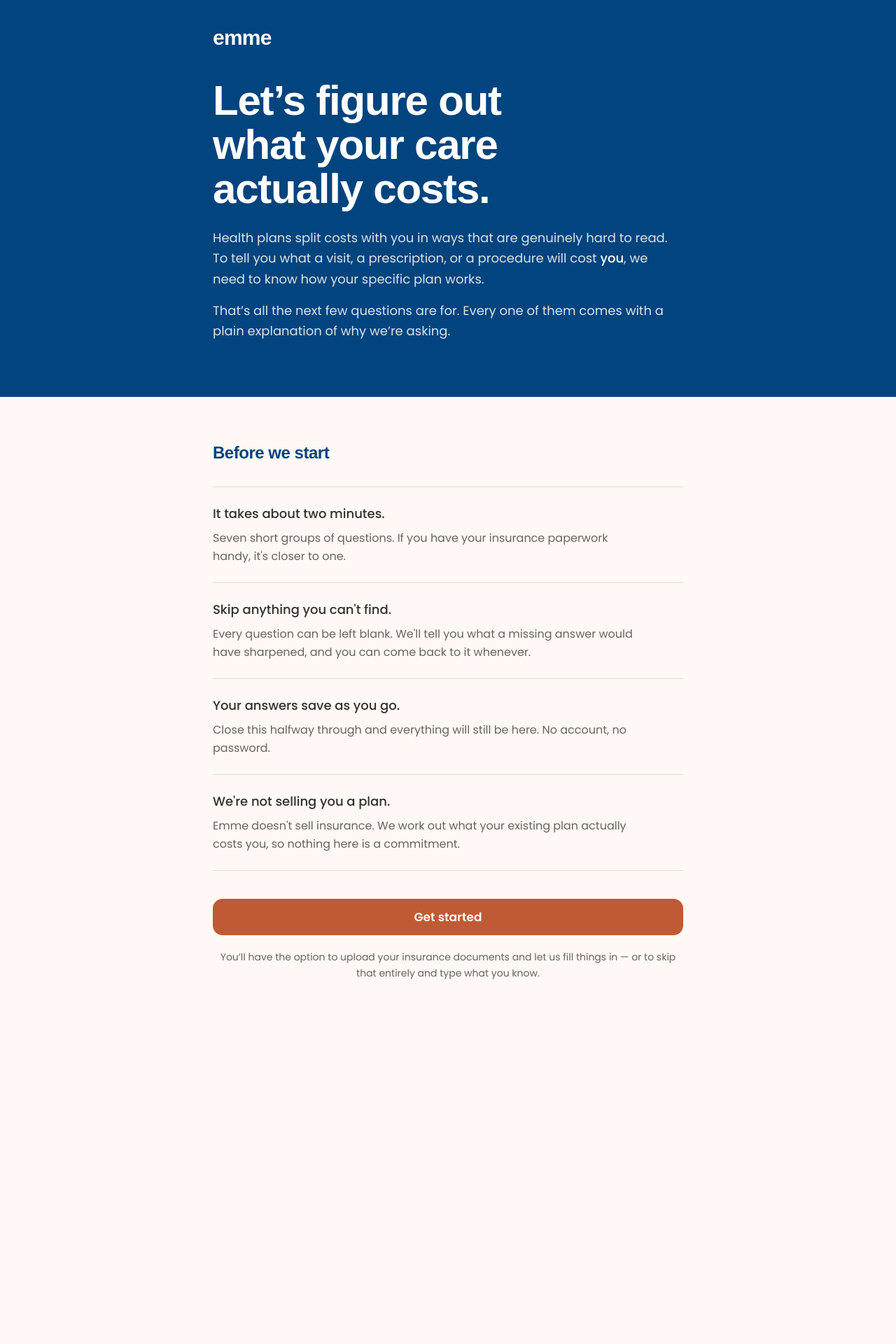
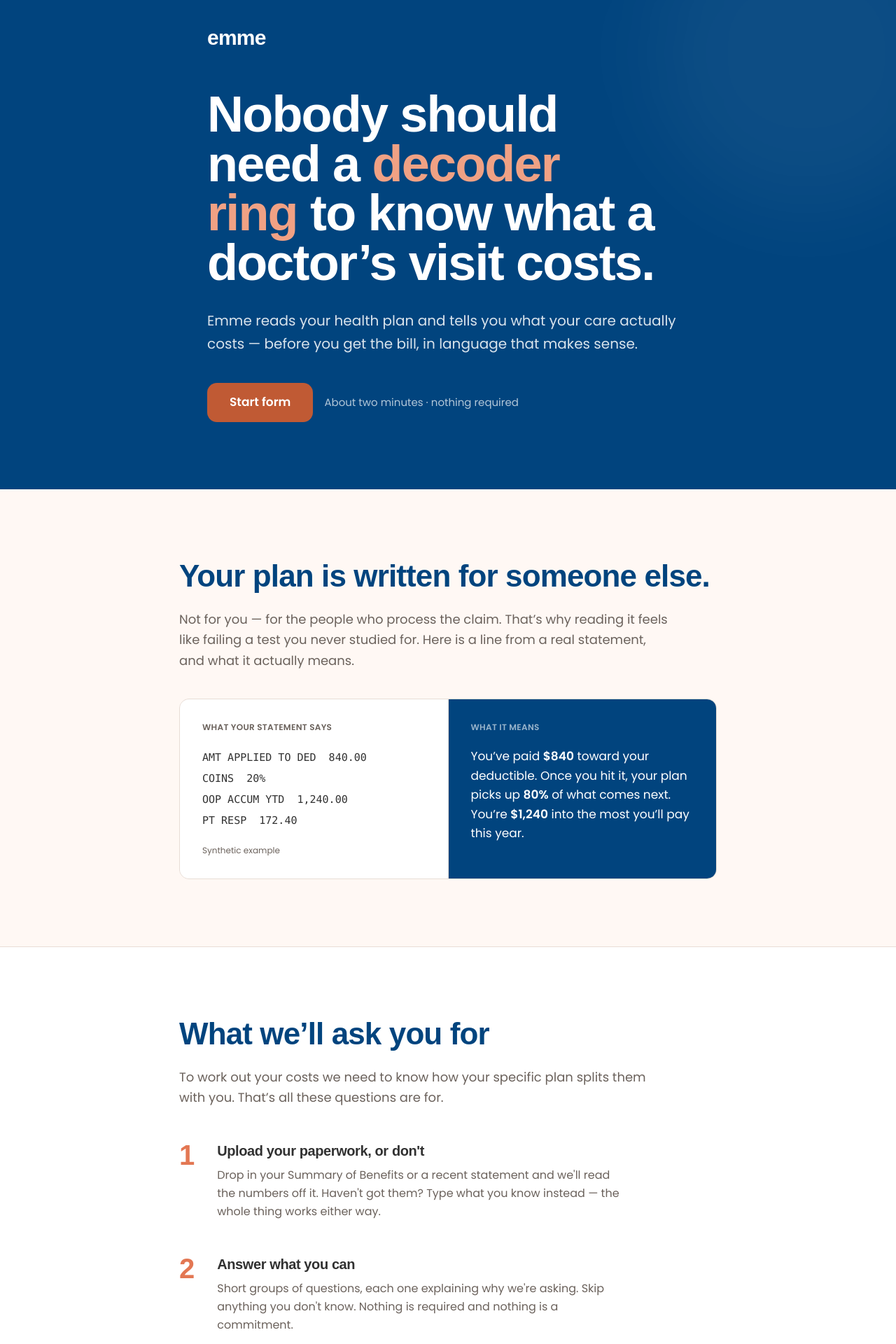
Before and after one commit to aaryandash/Health-Plan-Onboarding-Hackathon, a Next.js app: page / in a window 1280 px wide. Shown: the part 20-1940 px from the top of the page at 70% size. Before the commit the page ends 1486 px from the top, so only its background shows below. Built offline with nearby package versions, Linux system fonts and the light colour scheme; a web font is replaced by a local one.

Commit message:
feat: landing page explaining Emme, the problem, and what happens next
Hero states the problem, then a synthetic EOB fragment sits beside its
plain-English translation to demonstrate the mechanism rather than claim
it. Three-step explanation of the flow, reassurances, Start form CTA.

```diff
--- a/app/page.tsx
+++ b/app/page.tsx
@@ -1,97 +1,211 @@
 import Link from "next/link";
 
 /**
- * Welcome — the first viewport of the direction contract in DESIGN.md.
+ * Landing page. Mode: Persuade.
  *
- * Its whole job is to answer "why are you about to ask me all this?" before a
- * single question appears, and to make clear that nothing here is mandatory.
- * The client brief is explicit that members arrive with "anxiety and learned
- * helplessness"; this screen is where that gets defused or made worse.
+ * A member arrives here knowing nothing. Before they will answer 35 questions
+ * about their money and their health, they need three things: what Emme is,
+ * why their plan is confusing in the first place (so the confusion feels
+ * normal rather than like their own failure), and what they get back.
+ *
+ * The centrepiece is a real EOB fragment beside its plain-English translation.
+ * It demonstrates the mechanism instead of claiming it — you can read the
+ * before and after in three seconds. The figures are synthetic.
  */
 
-const reassurances = [
+const steps = [
   {
-    lead: "It takes about two minutes.",
-    detail:
-      "Seven short groups of questions. If you have your insurance paperwork handy, it's closer to one.",
+    n: "1",
+    title: "Upload your paperwork, or don't",
+    body: "Drop in your Summary of Benefits or a recent statement and we'll read the numbers off it. Haven't got them? Type what you know instead — the whole thing works either way.",
   },
   {
-    lead: "Skip anything you can't find.",
-    detail:
-      "Every question can be left blank. We'll tell you what a missing answer would have sharpened, and you can come back to it whenever.",
+    n: "2",
+    title: "Answer what you can",
+    body: "Short groups of questions, each one explaining why we're asking. Skip anything you don't know. Nothing is required and nothing is a commitment.",
   },
   {
-    lead: "Your answers save as you go.",
-    detail:
-      "Close this halfway through and everything will still be here. No account, no password.",
-  },
-  {
-    lead: "We're not selling you a plan.",
-    detail:
-      "Emme doesn't sell insurance. We work out what your existing plan actually costs you, so nothing here is a commitment.",
+    n: "3",
+    title: "See your plan in plain English",
+    body: "We show you what you've paid, what's left, and what your plan actually covers — in words instead of insurance jargon.",
   },
 ];
 
-export default function WelcomePage() {
+export default function LandingPage() {
   return (
-    <main className="flex flex-1 flex-col">
-      <section className="bg-navy px-6 pt-10 pb-14 text-white sm:px-10 sm:pt-14 sm:pb-20">
-        <div className="mx-auto w-full max-w-2xl">
+    <main className="flex-1">
+      {/* Hero */}
+      <section className="relative overflow-hidden bg-navy text-white">
+        <div
+          aria-hidden
+          className="pointer-events-none absolute -top-32 -right-24 h-[28rem] w-[28rem] rounded-full bg-white/5 blur-3xl"
+        />
+        <div className="relative mx-auto w-full max-w-3xl px-6 pt-10 pb-16 sm:px-10 sm:pt-14 sm:pb-24">
           <p className="font-heading text-3xl font-extrabold lowercase tracking-tight">
             emme
           </p>
 
-          <h1 className="mt-10 max-w-[16ch] text-[2.75rem] leading-[1.05] font-bold sm:text-6xl">
-            Let&rsquo;s figure out what your care actually costs.
+          <h1 className="mt-14 text-[3rem] leading-[0.98] font-bold tracking-tight sm:text-[4.5rem]">
+            Nobody should need a
+            <span className="text-[#f0a184]"> decoder ring </span>
+            to know what a doctor&rsquo;s visit costs.
           </h1>
 
-          <p className="mt-6 max-w-[60ch] text-lg leading-relaxed text-white/85">
-            Health plans split costs with you in ways that are genuinely hard to
-            read. To tell you what a visit, a prescription, or a procedure will
-            cost <em className="font-medium text-white not-italic">you</em>, we
-            need to know how your specific plan works.
+          <p className="mt-8 max-w-[54ch] text-xl leading-relaxed text-white/85">
+            Emme reads your health plan and tells you what your care actually
+            costs — before you get the bill, in language that makes sense.
           </p>
 
-          <p className="mt-4 max-w-[60ch] text-lg leading-relaxed text-white/85">
-            That&rsquo;s all the next few questions are for. Every one of them
-            comes with a plain explanation of why we&rsquo;re asking.
+          <div className="mt-10 flex flex-col gap-4 sm:flex-row sm:items-center">
+            <Link
+              href="/intake"
+              className="flex min-h-[3.5rem] items-center justify-center rounded-[var(--radius)] bg-primary px-8 text-[1.0625rem] font-semibold text-primary-foreground transition-colors hover:bg-[#a94d2c]"
+            >
+              Start form
+            </Link>
+            <p className="text-[0.9375rem] text-white/70">
+              About two minutes · nothing required
+            </p>
+          </div>
+        </div>
+      </section>
+
+      {/* The problem, demonstrated rather than asserted */}
+      <section className="px-6 py-16 sm:px-10 sm:py-24">
+        <div className="mx-auto w-full max-w-3xl">
+          <h2 className="font-heading text-[2.25rem] leading-tight font-bold text-navy sm:text-[2.75rem]">
+            Your plan is written for someone else.
+          </h2>
+          <p className="mt-5 max-w-[62ch] text-lg leading-relaxed text-muted-foreground">
+            Not for you — for the people who process the claim. That&rsquo;s why
+            reading it feels like failing a test you never studied for. Here is
+            a line from a real statement, and what it actually means.
+          </p>
+
+          <div className="mt-10 grid gap-px overflow-hidden rounded-[var(--radius)] border border-line bg-line sm:grid-cols-2">
+            <div className="bg-white p-6 sm:p-8">
+              <p className="text-xs font-semibold tracking-wide text-muted-foreground uppercase">
+                What your statement says
+              </p>
+              <p className="mt-5 font-mono text-[0.9375rem] leading-loose text-ink">
+                AMT APPLIED TO DED&nbsp;&nbsp;840.00
+                <br />
+                COINS&nbsp;&nbsp;20%
+                <br />
+                OOP ACCUM YTD&nbsp;&nbsp;1,240.00
+                <br />
+                PT RESP&nbsp;&nbsp;172.40
+              </p>
+              <p className="mt-5 text-xs text-muted-foreground">
+                Synthetic example
+              </p>
+            </div>
+
+            <div className="bg-navy p-6 text-white sm:p-8">
+              <p className="text-xs font-semibold tracking-wide text-white/60 uppercase">
+                What it means
+              </p>
+              <p className="mt-5 text-[1.0625rem] leading-relaxed">
+                You&rsquo;ve paid <strong className="font-semibold">$840</strong>{" "}
+                toward your deductible. Once you hit it, your plan picks up{" "}
+                <strong className="font-semibold">80%</strong> of what comes
+                next. You&rsquo;re{" "}
+                <strong className="font-semibold">$1,240</strong> into the{" "}
+                <em className="not-italic">most</em> you&rsquo;ll pay this year.
+              </p>
+            </div>
+          </div>
+        </div>
+      </section>
+
+      {/* What happens next */}
+      <section className="border-y border-line bg-white px-6 py-16 sm:px-10 sm:py-24">
+        <div className="mx-auto w-full max-w-3xl">
+          <h2 className="font-heading text-[2.25rem] leading-tight font-bold text-navy sm:text-[2.75rem]">
+            What we&rsquo;ll ask you for
+          </h2>
+          <p className="mt-5 max-w-[62ch] text-lg leading-relaxed text-muted-foreground">
+            To work out your costs we need to know how your specific plan splits
+            them with you. That&rsquo;s all these questions are for.
+          </p>
+
+          <ol className="mt-12 space-y-12">
+            {steps.map((step) => (
+              <li key={step.n} className="flex gap-6 sm:gap-8">
+                <span
+                  aria-hidden
+                  className="font-heading shrink-0 text-[2.5rem] leading-none font-bold text-[#e37753] tabular-nums"
+                >
+                  {step.n}
+                </span>
+                <div>
+                  <h3 className="font-heading text-xl font-bold text-ink">
+                    {step.title}
+                  </h3>
+                  <p className="mt-2 max-w-[58ch] leading-relaxed text-muted-foreground">
+                    {step.body}
+                  </p>
+                </div>
+              </li>
+            ))}
+          </ol>
+        </div>
+      </section>
+
+      {/* Reassurance + close */}
+      <section className="px-6 py-16 sm:px-10 sm:py-24">
+        <div className="mx-auto w-full max-w-3xl">
+          <h2 className="font-heading text-[2.25rem] leading-tight font-bold text-navy sm:text-[2.75rem]">
+            Before you start
+          </h2>
+
+          <dl className="mt-10 divide-y divide-line border-y border-line">
+            {[
+              [
+                "We're not selling you anything.",
+                "Emme doesn't sell insurance. We work out what the plan you already have actually costs you.",
+              ],
+              [
+                "Skip anything you can't find.",
+                "Every question can be left blank. We'll tell you what a missing answer would have sharpened, and you can come back to it.",
+              ],
+              [
+                "Your answers save as you go.",
+                "Close this halfway through and it'll all still be here. No account, no password.",
+              ],
+            ].map(([term, detail]) => (
+              <div key={term} className="py-6">
+                <dt className="text-lg font-medium text-ink">{term}</dt>
+                <dd className="mt-2 max-w-[62ch] leading-relaxed text-muted-foreground">
+                  {detail}
+                </dd>
+              </div>
+            ))}
+          </dl>
+
+          <Link
+            href="/intake"
+            className="mt-12 flex min-h-[3.5rem] w-full items-center justify-center rounded-[var(--radius)] bg-primary px-8 text-[1.0625rem] font-semibold text-primary-foreground transition-colors hover:bg-[#a94d2c]"
+          >
+            Start form
+          </Link>
+          <p className="mt-5 text-center text-sm text-muted-foreground">
+            You can stop at any point and pick it back up later.
           </p>
         </div>
       </section>
 
-      <section className="flex-1 px-6 py-12 sm:px-10 sm:py-16">
-        <div className="mx-auto w-full max-w-2xl">
-          <h2 className="font-heading text-2xl font-bold text-navy">
-            Before we start
-          </h2>
-
-          <ul className="mt-8 divide-y divide-line border-y border-line">
-            {reassurances.map((item) => (
-              <li key={item.lead} className="py-6">
-                <p className="text-lg font-medium text-ink">{item.lead}</p>
-                <p className="mt-2 max-w-[62ch] leading-relaxed text-muted-foreground">
-                  {item.detail}
-                </p>
-              </li>
-            ))}
-          </ul>
-
-          <div className="mt-10">
-            <Link
-              href="/intake"
-              className="flex min-h-[3.25rem] w-full items-center justify-center rounded-[var(--radius)] bg-primary px-6 text-[1.0625rem] font-semibold text-primary-foreground transition-colors hover:bg-[#a94d2c]"
-            >
-              Get started
-            </Link>
-
-            <p className="mt-5 text-center text-sm leading-relaxed text-muted-foreground">
-              You&rsquo;ll have the option to upload your insurance documents and
-              let us fill things in — or to skip that entirely and type what you
-              know.
-            </p>
-          </div>
+      <footer className="bg-navy px-6 py-10 text-white/70 sm:px-10">
+        <div className="mx-auto w-full max-w-3xl">
+          <p className="font-heading text-2xl font-extrabold lowercase text-white">
+            emme
+          </p>
+          <p className="mt-3 max-w-[60ch] text-sm leading-relaxed">
+            Built for the TOA Health Hack. All figures shown are synthetic — no
+            real member data appears anywhere in this prototype.
+          </p>
         </div>
-      </section>
+      </footer>
     </main>
   );
 }
```
